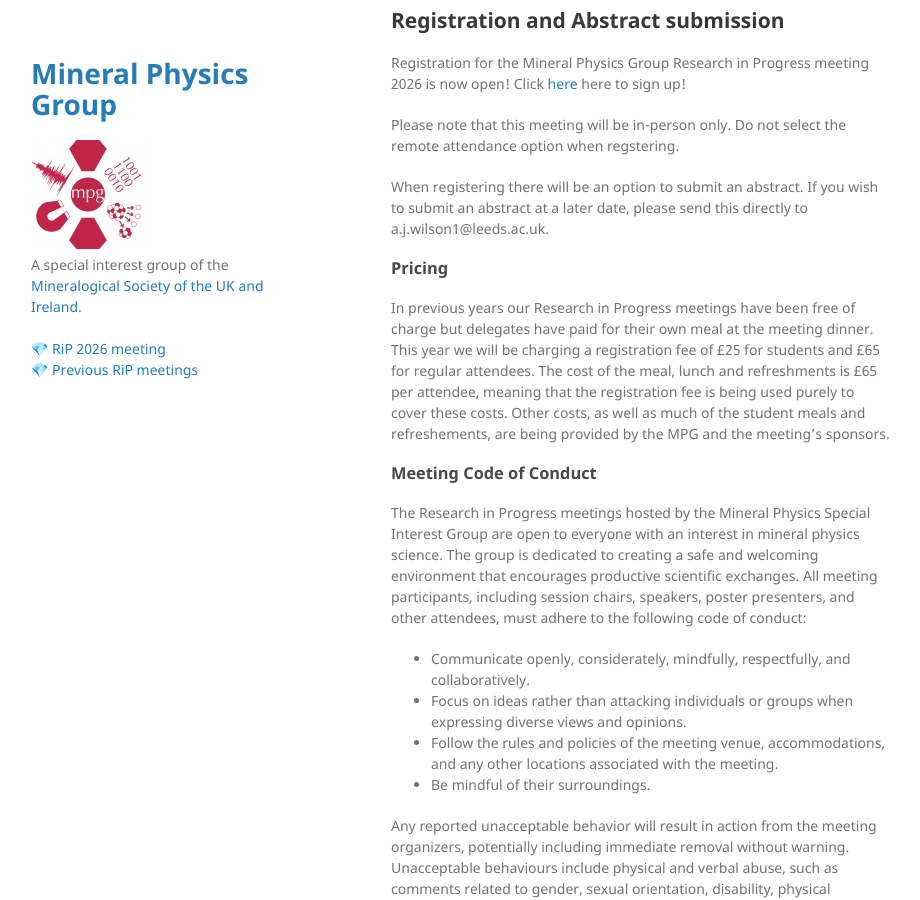
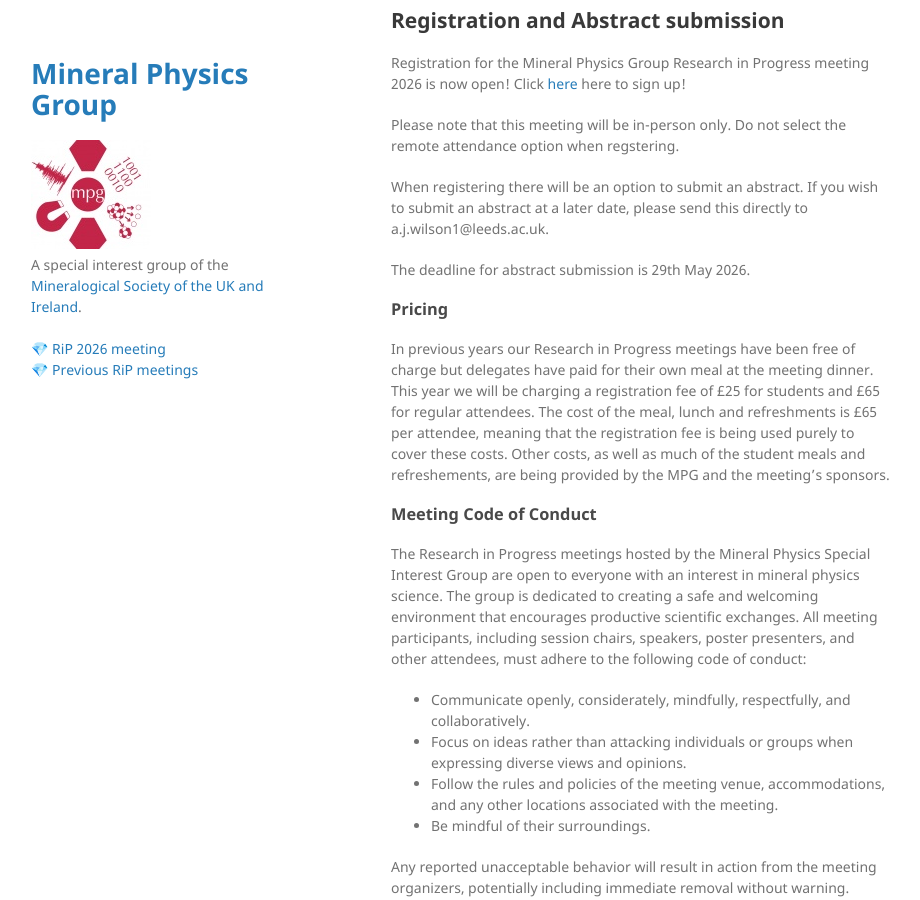
Before and after one commit to MinPhys/MinPhys.github.io, a Jekyll site: the page built from RiP_2026/RiP_2026-registration.md, in a window 1280 px wide and 900 px high, scrolled down 366 px. Shown: the whole window, without its empty margins (179-1099 px from the left). Built offline with Jekyll 4.4.1, drawn with Linux system fonts in a browser that asks for light colours.

Commit message:
Update RiP_2026-registration.md

```diff
--- a/RiP_2026/RiP_2026-registration.md
+++ b/RiP_2026/RiP_2026-registration.md
@@ -18,6 +18,7 @@ Please note that this meeting will be in-person only. Do not select the remote a
 
 When registering there will be an option to submit an abstract. If you wish to submit an abstract at a later date, please send this directly to a.j.wilson1@leeds.ac.uk.
 
+The deadline for abstract submission is 29th May 2026.
 
 ### Pricing
 
```
